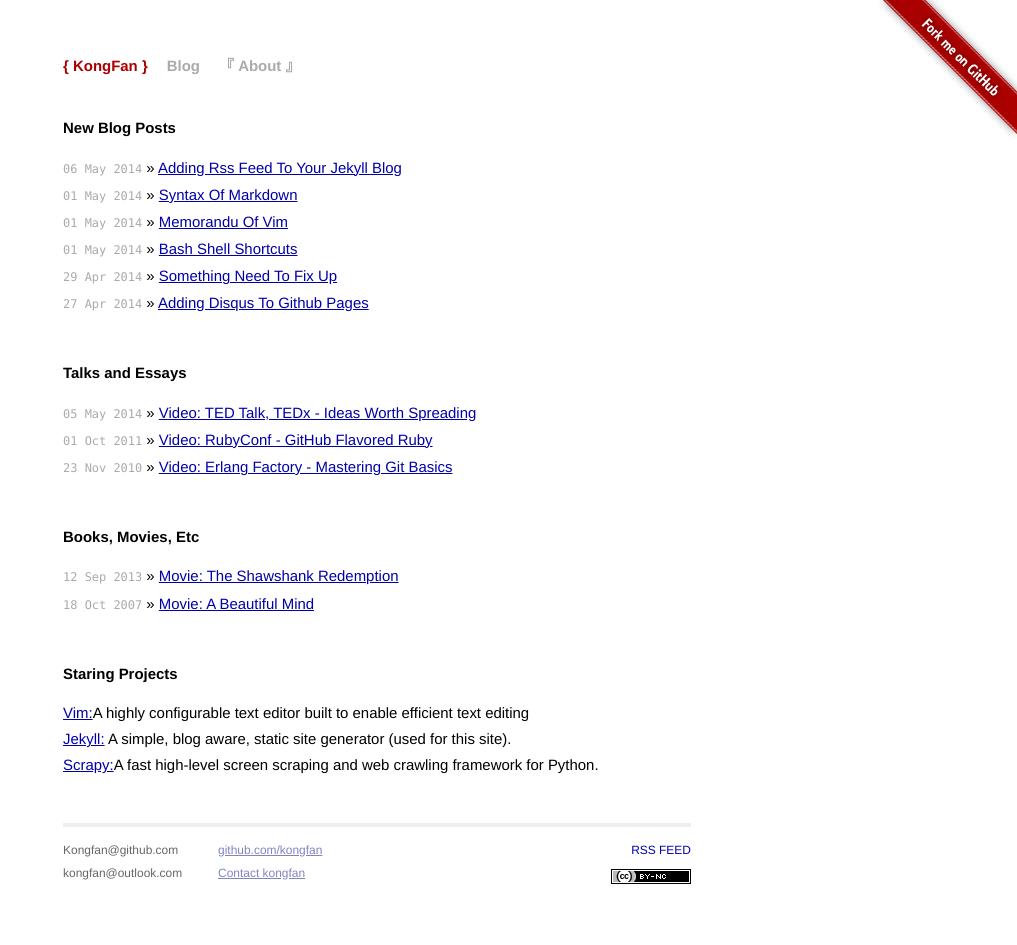
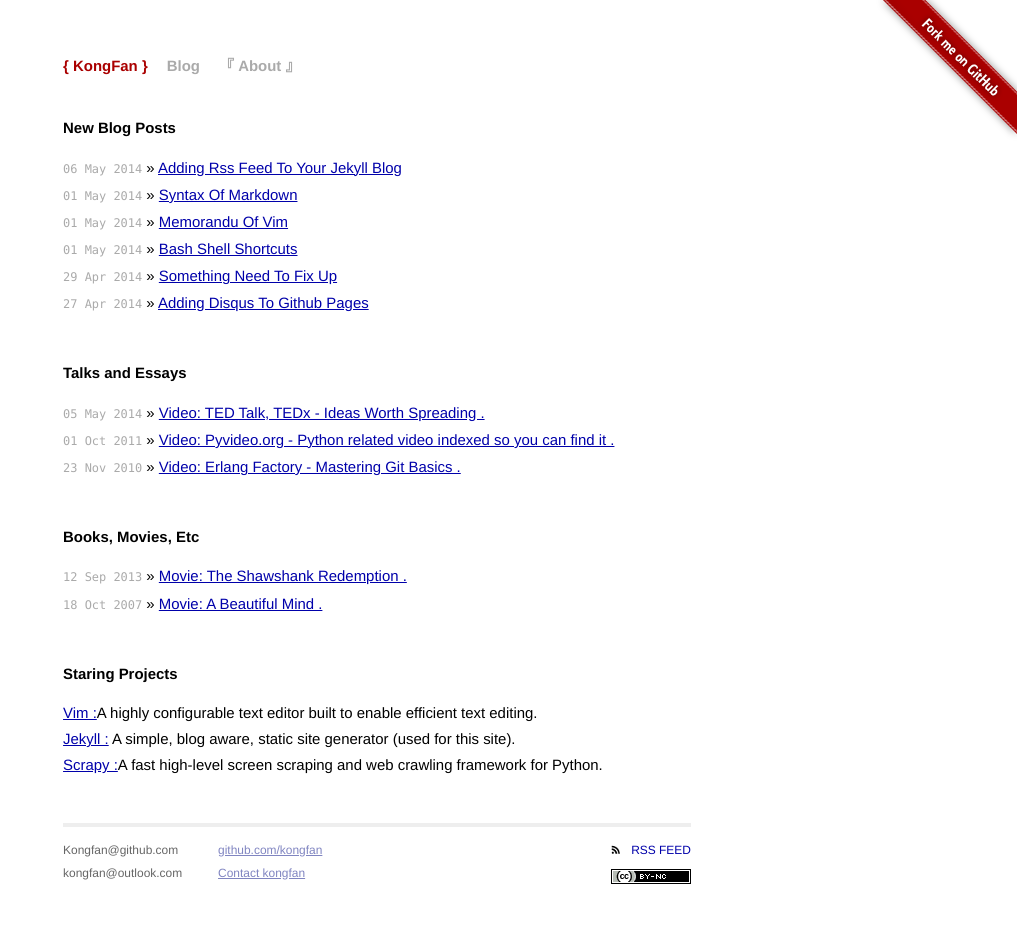
Before and after one commit to kungfan/kongfan.github.io, a Jekyll site: the page built from index.html, in a window 1280 px wide. Shown: the whole page, without its empty margins (263-1280 px from the left). Built offline with Jekyll 4.4.1, drawn with Linux system fonts in a browser that asks for light colours; Markdown is read by kramdown in place of the engine named in the settings.

Commit message:
add rss ico

```diff
--- a/_layouts/default.html
+++ b/_layouts/default.html
@@ -37,8 +37,8 @@
                 <a href="mailto:kongfan@outlook.com">Contact kongfan</a><br />
               </p>
             </div>
-           <div class="rss"><p><a href="/rss.xml">RSS FEED</a></p></div>
-           <div><p>{% include creative_common_lisences.html %}</p></div>
+            <div class="rss"><p><a href="/rss.xml"><img src="/images/rss_feed.png"/> RSS FEED</a></p></div>
+            <div><p>{% include creative_common_lisences.html %}</p></div>
           </div>
         </div>
         {% include fork_me_github.html %}
--- a/about.html
+++ b/about.html
@@ -93,7 +93,7 @@
                 <a href="mailto:kongfan@outlook.com">Contact kongfan</a><br />
               </p>
             </div>
-           <div class="rss"><p><a href="/rss.xml">RSS FEED</a></p></div>
+           <div class="rss"><p><a href="/rss.xml"><img src="/images/rss_feed.png"/> RSS FEED</a></p></div>
            <div><p><a rel="license" href="http://creativecommons.org/licenses/by-nc/4.0/"
     style="margin-top: 30px; float: right;"><img alt="Creative Commons License" src="/images/creative_commons_80x15.png"></a>
 </p></div>
--- a/css/main.css
+++ b/css/main.css
@@ -123,6 +123,16 @@
   text-decoration: none;
 }
 
+.footer .rss img{
+  margin-right: 8px;
+  padding: 0;
+  text-align: right;
+}
+
+
+
+
+
 /*****************************************************************************/
 /*
 /* Posts
--- a/index.html
+++ b/index.html
@@ -13,20 +13,21 @@
 
   <h1>Talks and Essays</h1>
   <ul class="posts">
-    <li><span>05 May 2014</span> &raquo; <a href="http://ted.com">Video: TED Talk, TEDx  - Ideas Worth Spreading </a></li>
-    <li><span>01 Oct 2011</span> &raquo; <a href="http://confreaks.com/videos/712-rubyconf2011-github-flavored-ruby">Video: RubyConf - GitHub Flavored Ruby</a></li>
-    <li><span>23 Nov 2010</span> &raquo; <a href="http://vimeo.com/17118008">Video: Erlang Factory - Mastering Git Basics</a></li>
+    <li><span>05 May 2014</span> &raquo; <a href="http://ted.com">Video: TED Talk, TEDx  - Ideas Worth Spreading .</a></li>
+    <li><span>01 Oct 2011</span> &raquo; <a href="http://pyvideo.org/">Video: Pyvideo.org - Python related video indexed so you can find it .</a></li>
+    <li><span>23 Nov 2010</span> &raquo; <a href="http://vimeo.com/17118008">Video: Erlang Factory - Mastering Git Basics .</a></li>
   </ul>
 
   <h1>Books, Movies, Etc</h1>
   <ul class="posts">
-    <li><span>12 Sep 2013</span> &raquo; <a href="http://en.wikipedia.org/wiki/The_Shawshank_Redemption">Movie: The Shawshank Redemption  </a></li>
-    <li><span>18 Oct 2007</span> &raquo; <a href="http://en.wikipedia.org/wiki/A_Beautiful_Mind_(film)">Movie: A Beautiful Mind </a></li>
+    <li><span>12 Sep 2013</span> &raquo; <a
+        href="http://en.wikipedia.org/wiki/The_Shawshank_Redemption">Movie: The Shawshank Redemption  .</a></li>
+    <li><span>18 Oct 2007</span> &raquo; <a href="http://en.wikipedia.org/wiki/A_Beautiful_Mind_(film)">Movie: A Beautiful Mind .</a></li>
   </ul>
   <h1>Staring Projects</h1>
   <ul class="posts">
-      <li><a href="http://www.vim.org">Vim:</a>A highly configurable text editor built to enable efficient text editing</li>
-      <li><a href="http://jekyllrb.com">Jekyll:</a> A simple, blog aware, static site generator (used for this site).</li>
-      <li><a href="http://scrapy.org">Scrapy:</a>A fast high-level screen scraping and web crawling framework for Python.</li>
+      <li><a href="http://www.vim.org">Vim :</a>A highly configurable text editor built to enable efficient text editing.</li>
+      <li><a href="http://jekyllrb.com">Jekyll :</a> A simple, blog aware, static site generator (used for this site).</li>
+      <li><a href="http://scrapy.org">Scrapy :</a>A fast high-level screen scraping and web crawling framework for Python.</li>
   </ul>
 </div>
```
Also changed, not shown: images/rss_feed.png (added).
